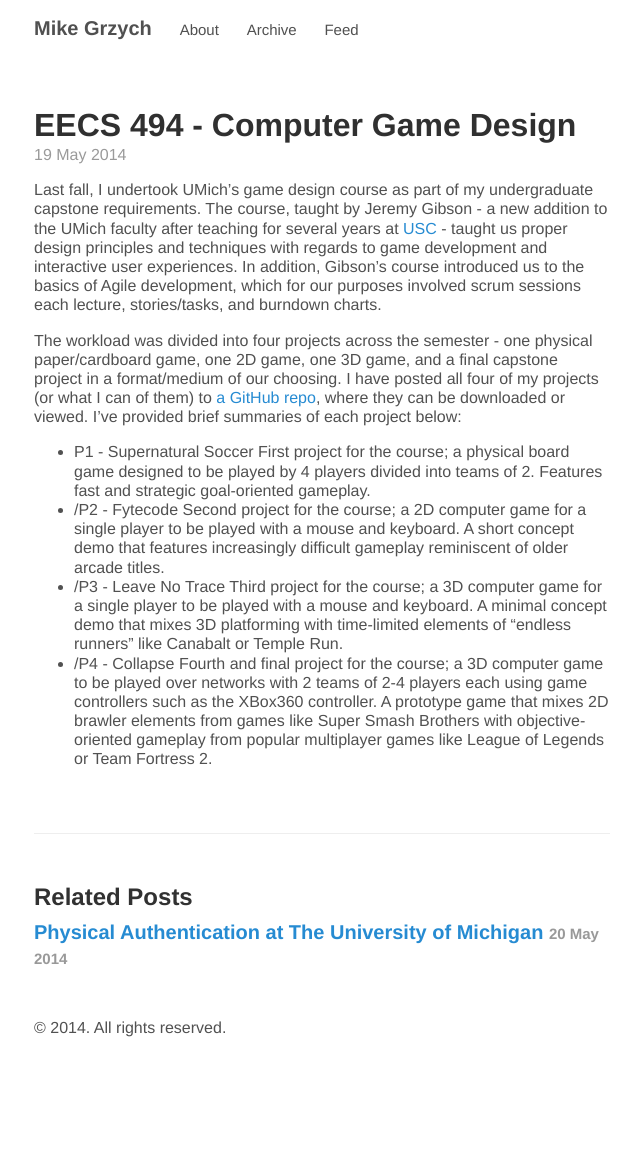
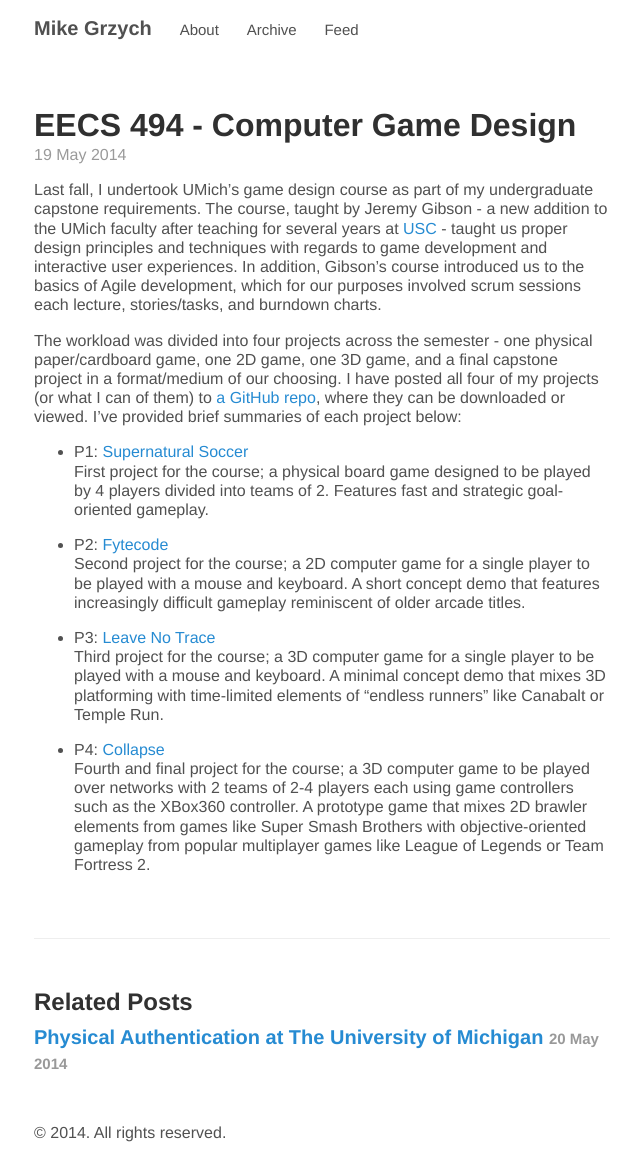
Before and after one commit to mikegrzych/mikegrzych.github.io, a Jekyll site: the page built from _posts/2014-05-19-eecs-494-undergrad-capstone.md, in a window 1280 px wide. Shown: the whole page, without its empty margins (318-958 px from the left). Built offline with Jekyll 4.4.1, drawn with Linux system fonts in a browser that asks for light colours; Markdown is read by kramdown in place of the engine named in the settings; before the commit the page ends 1053 px from its top, so only the background shows below that.

```diff
--- a/_posts/2014-05-19-eecs-494-undergrad-capstone.md
+++ b/_posts/2014-05-19-eecs-494-undergrad-capstone.md
@@ -6,26 +6,15 @@ title: EECS 494 - Computer Game Design
 Last fall, I undertook UMich's game design course as part of my undergraduate capstone requirements. The course, taught by Jeremy Gibson - a new addition to the UMich faculty after teaching for several years at [USC](http://usc.edu) - taught us proper design principles and techniques with regards to game development and interactive user experiences. In addition, Gibson's course introduced us to the basics of Agile development, which for our purposes involved scrum sessions each lecture, stories/tasks, and burndown charts.
 
 The workload was divided into four projects across the semester - one physical paper/cardboard game, one 2D game, one 3D game, and a final capstone project in a format/medium of our choosing. I have posted all four of my projects (or what I can of them) to [a GitHub repo](https://github.com/mikegrzych/494Projects), where they can be downloaded or viewed. I've provided brief summaries of each project below:
-- P1 - Supernatural Soccer
-		First project for the course; a physical board game designed
-		to be played by 4 players divided into teams of 2. Features
-		fast and strategic goal-oriented gameplay.
-- /P2 - Fytecode
-		Second project for the course; a 2D computer game for a
-		single player to be played with a mouse and keyboard. A short
-		concept demo that features increasingly difficult gameplay
-		reminiscent of older arcade titles.
-- /P3 - Leave No Trace
-		Third project for the course; a 3D computer game for a
-		single player to be played with a mouse and keyboard. A
-		minimal concept demo that mixes 3D platforming with
-		time-limited elements of "endless runners" like Canabalt
-		or Temple Run.
-- /P4 - Collapse
-		Fourth and final project for the course; a 3D computer game
-		to be played over networks with 2 teams of 2-4 players each
-		using game controllers such as the XBox360 controller. A
-		prototype game that mixes 2D brawler elements from games like
-		Super Smash Brothers with objective-oriented gameplay from
-		popular multiplayer games like League of Legends or Team
-		Fortress 2.
+
+*   P1: [Supernatural Soccer](https://github.com/mikegrzych/494Projects/tree/master/P1%20-%20Supernatural%20Soccer)<br>
+    First project for the course; a physical board game designed to be played by 4 players divided into teams of 2. Features fast and strategic goal-oriented gameplay.
+
+*   P2: [Fytecode](https://github.com/mikegrzych/494Projects/tree/master/P2%20-%20Fytecode)<br>
+    Second project for the course; a 2D computer game for a single player to be played with a mouse and keyboard. A short concept demo that features increasingly difficult gameplay reminiscent of older arcade titles.
+
+*   P3: [Leave No Trace](https://github.com/mikegrzych/494Projects/tree/master/P3%20-%20Leave%20No%20Trace)<br>
+    Third project for the course; a 3D computer game for a single player to be played with a mouse and keyboard. A minimal concept demo that mixes 3D platforming with time-limited elements of "endless runners" like Canabalt or Temple Run.
+
+*   P4: [Collapse](https://github.com/mikegrzych/494Projects/tree/master/P4%20-%20Collapse)<br>
+    Fourth and final project for the course; a 3D computer game to be played over networks with 2 teams of 2-4 players each using game controllers such as the XBox360 controller. A prototype game that mixes 2D brawler elements from games like Super Smash Brothers with objective-oriented gameplay from popular multiplayer games like League of Legends or Team Fortress 2.
```
